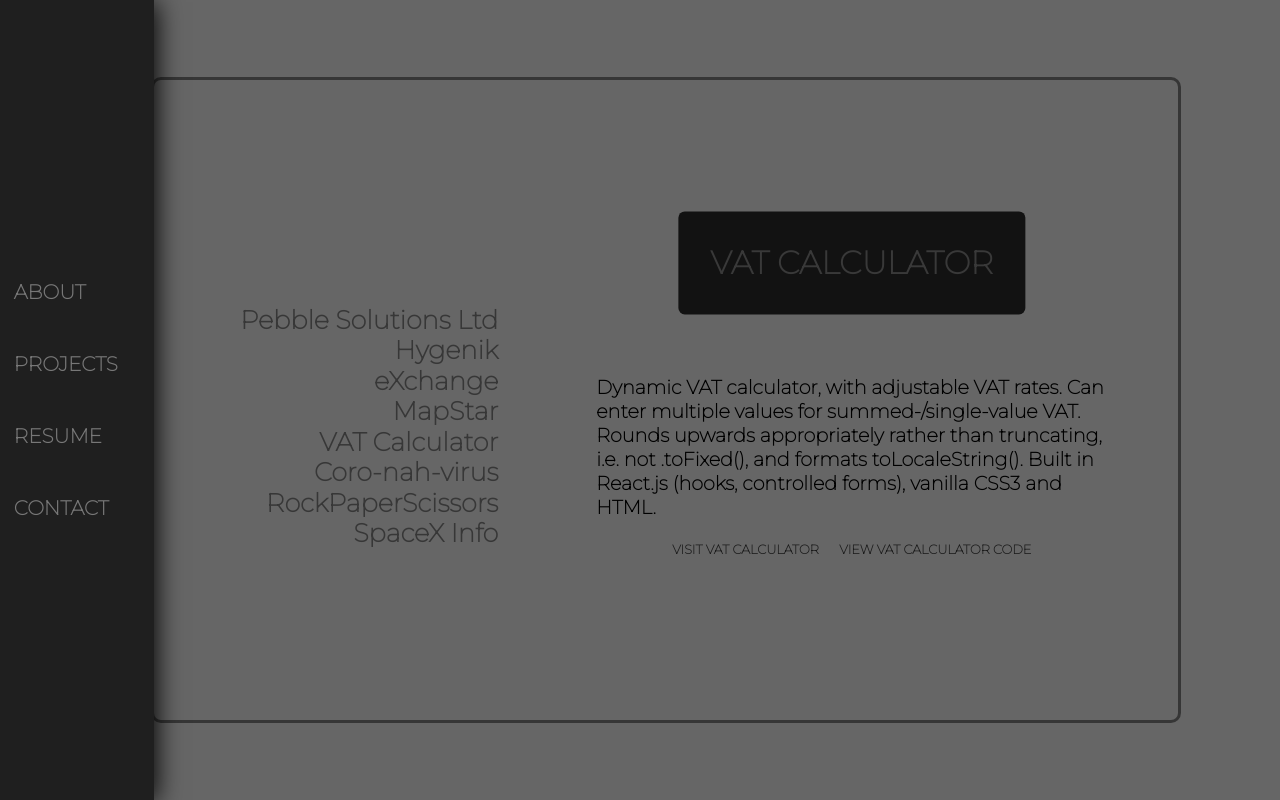
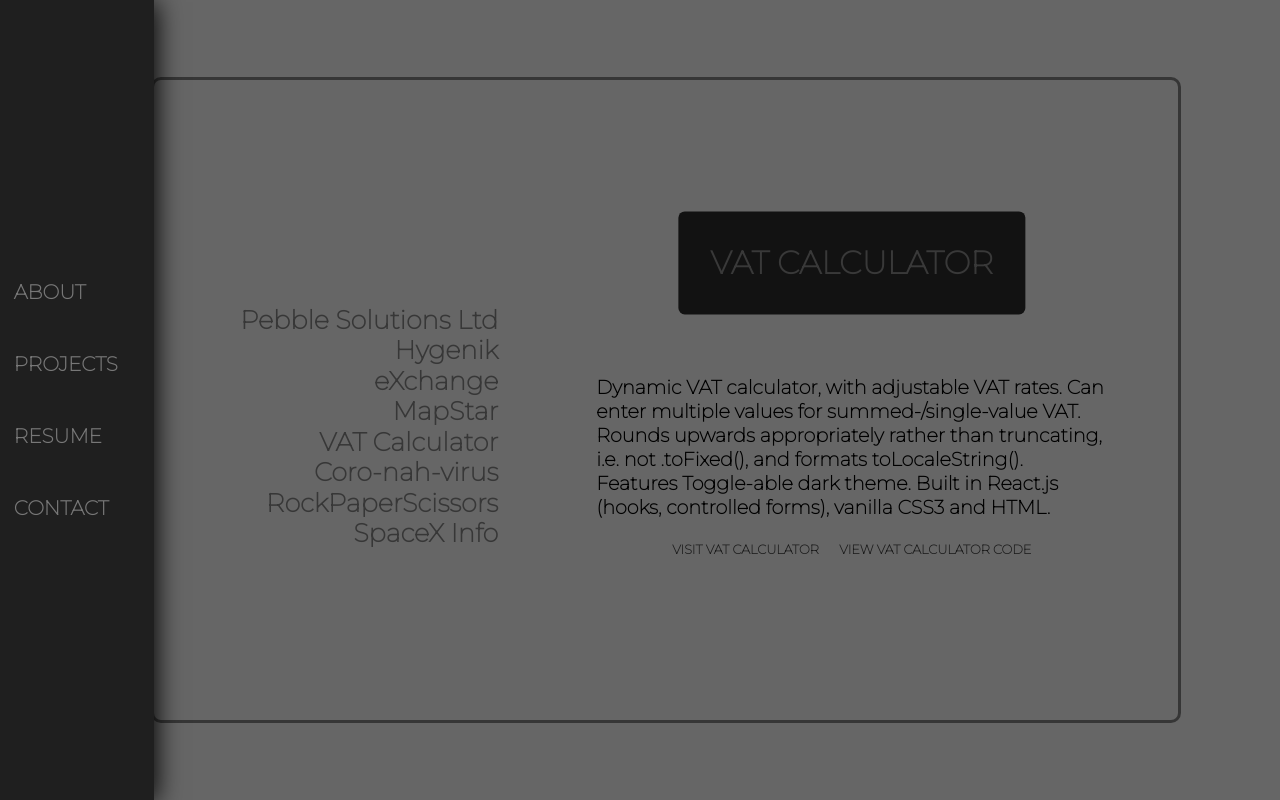
Before and after one commit to ck2e14/portfoliov4, a React (Create React App) app: page /projects in a window 1280 px wide. Both pictures are taken after a click on the element "VAT Calculator". Built offline with nearby package versions, Linux system fonts and the light colour scheme.

Commit message:
turned navbar MENU font the right way round lol

```diff
--- a/src/Components/NavBar/NavBar-style.css
+++ b/src/Components/NavBar/NavBar-style.css
@@ -93,13 +93,13 @@ a {
 .not-expanded {
    position: absolute;
    color: grey;
-   transform: translateY(-50%);
+   transform: translateY(-50%) rotate(180deg);
    /* transform-origin: 40px 20px; */
    top: 50%;
    font-size: 2vw;
    writing-mode: vertical-lr;
    width: 120px;
-   left: 20%;
+   left: -80%;
    height: fit-content;
    /* transition: .25s; */
    opacity: 1;
--- a/src/Components/Projects/Projects-style.css
+++ b/src/Components/Projects/Projects-style.css
@@ -47,7 +47,6 @@
 .expandedCards-content {
    position: absolute;
    height: 98%;
-   /* border: 2px solid red; */
    width: 98%;
    top: 50%; left: 50%;
    transform: translate(-50%, -50%);
--- a/src/Components/Projects/Projects.js
+++ b/src/Components/Projects/Projects.js
@@ -40,7 +40,7 @@ const Projects = () => {
 
    const vatCalc = {
       title: 'VAT Calculator',
-      content: 'Dynamic VAT calculator, with adjustable VAT rates. Can enter multiple values for summed-/single-value VAT. Rounds upwards appropriately rather than truncating, i.e. not .toFixed(), and formats toLocaleString(). Built in React.js (hooks, controlled forms), vanilla CSS3 and HTML.',
+      content: 'Dynamic VAT calculator, with adjustable VAT rates. Can enter multiple values for summed-/single-value VAT. Rounds upwards appropriately rather than truncating, i.e. not .toFixed(), and formats toLocaleString(). Features Toggle-able dark theme. Built in React.js (hooks, controlled forms), vanilla CSS3 and HTML.',
       link: 'https://cook-dev-test.netlify.app/',
       codeLink: 'https://github.com/ck2e14/cook-test'
    }
```
